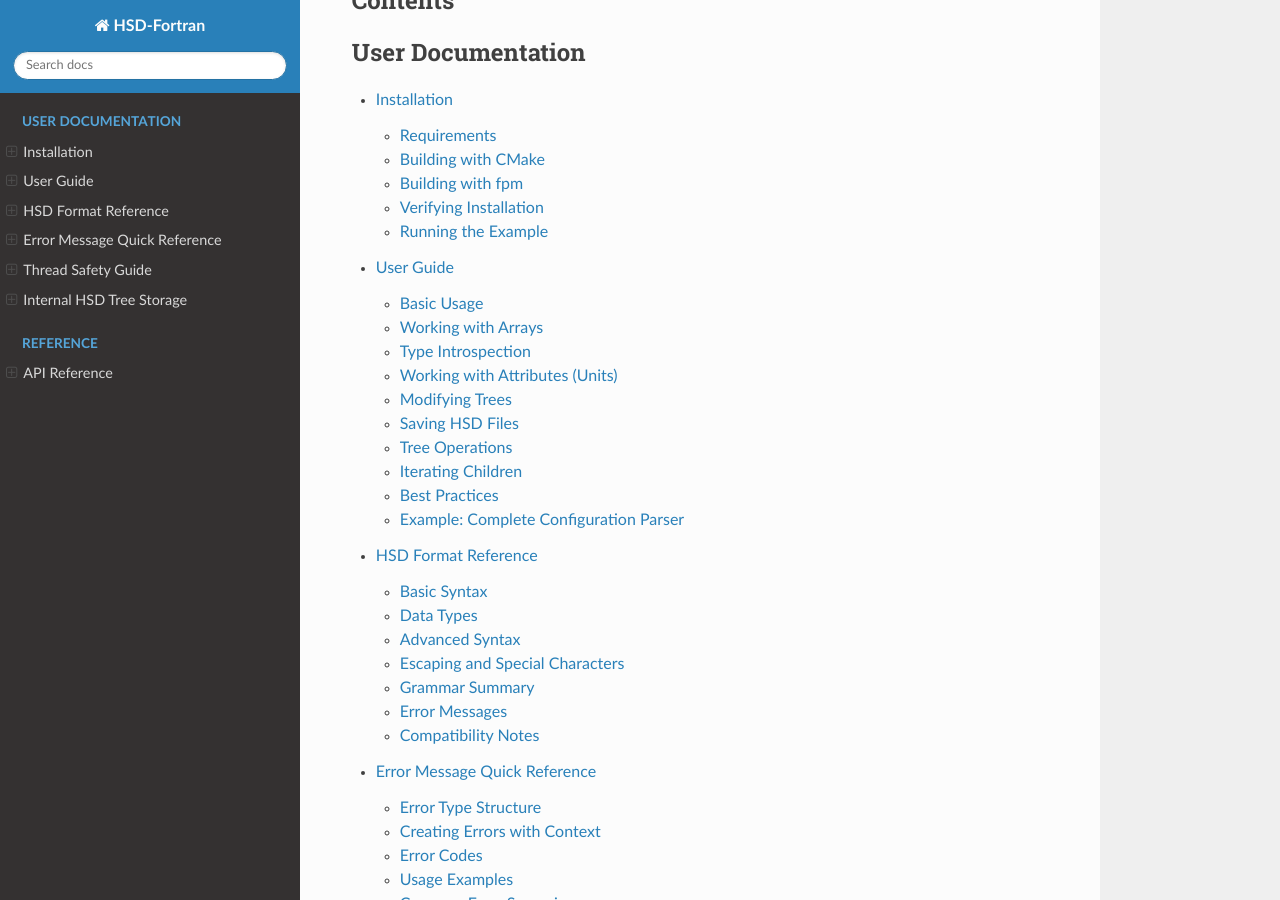
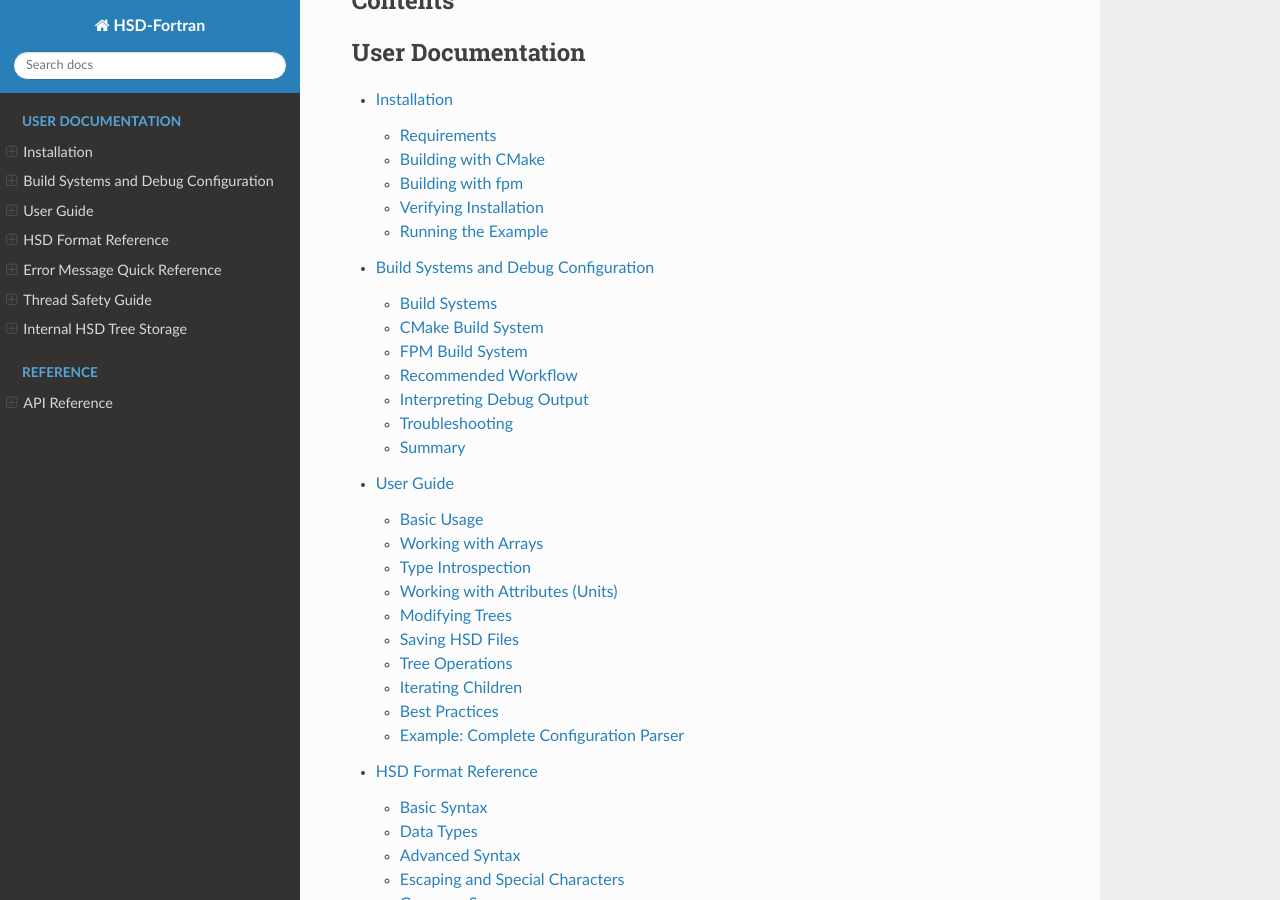
Before and after one commit to elv3rs/hsd-fortran, a Sphinx documentation site: the page built from docs/index.rst, in a window 1280 px wide and 900 px high, scrolled down 1372 px. Built offline with Sphinx 7.4.7 and the Read the Docs theme 3.1.0, drawn with Linux system fonts in a browser that asks for light colours.

```diff
--- a/docs/README.rst
+++ b/docs/README.rst
@@ -1,3 +1,5 @@
+:orphan:
+
 HSD-Fortran Documentation
 ==========================
 
--- a/docs/api.rst
+++ b/docs/api.rst
@@ -407,7 +407,7 @@ Get a child table by path.
    end subroutine
 
 hsd_has_value_children
-~~~~~~~~~~~~~~~~~~~~~
+~~~~~~~~~~~~~~~~~~~~~~
 
 Check whether a table has any value children (inline data).
 
--- a/docs/index.rst
+++ b/docs/index.rst
@@ -73,6 +73,7 @@ Contents
    :caption: User Documentation
 
    installation
+   build_systems
    user_guide
    hsd_format
    error_handling
--- a/docs/user_guide.rst
+++ b/docs/user_guide.rst
@@ -312,7 +312,7 @@ Best Practices
 --------------
 
 1. **Always check for errors** after parsing and validation
-2. **Validate inputs using hsd_require and hsd_validate_*
+2. **Validate inputs using hsd_require and hsd_validate_***
 3. **Clone trees** before modifying if you need the original
 4. **Use path notation** for cleaner code instead of manual tree traversal
 5. **Validate ranges** for numeric inputs
```
Also changed, not shown: 3 other files.
